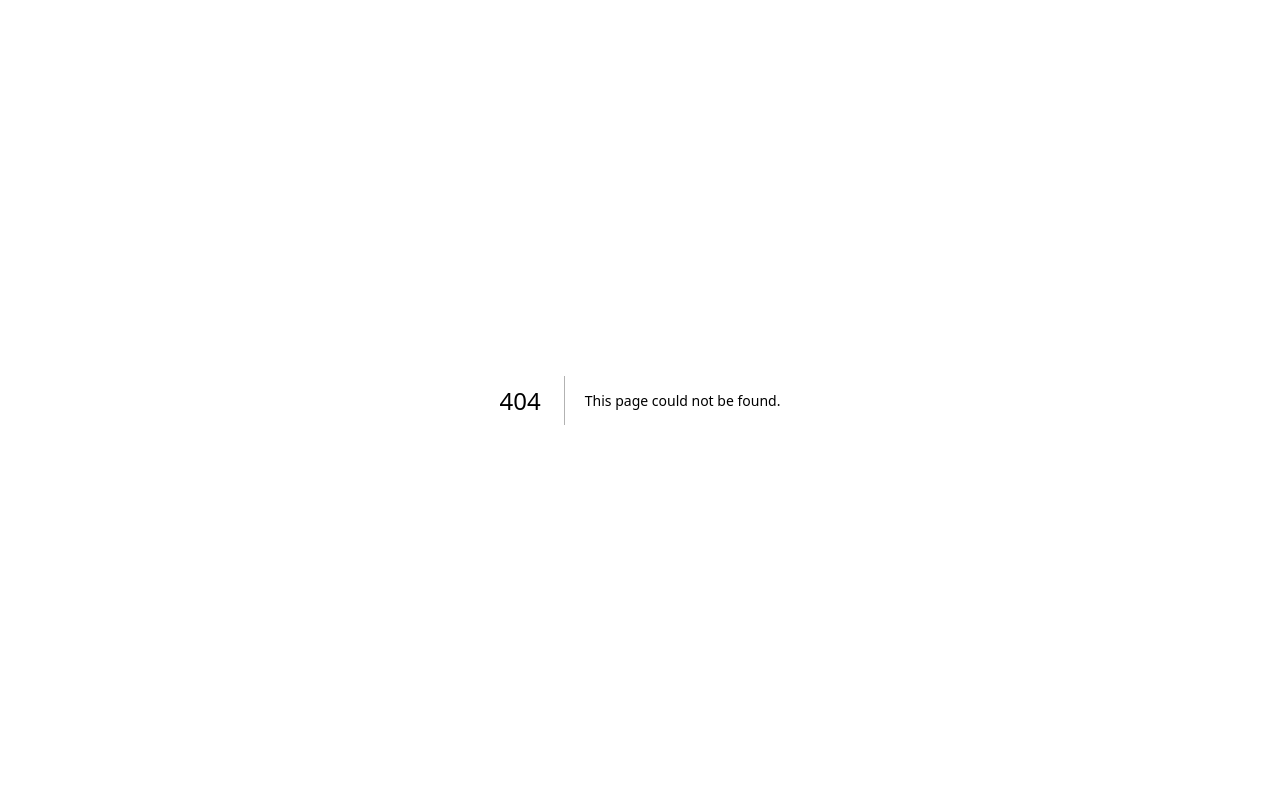
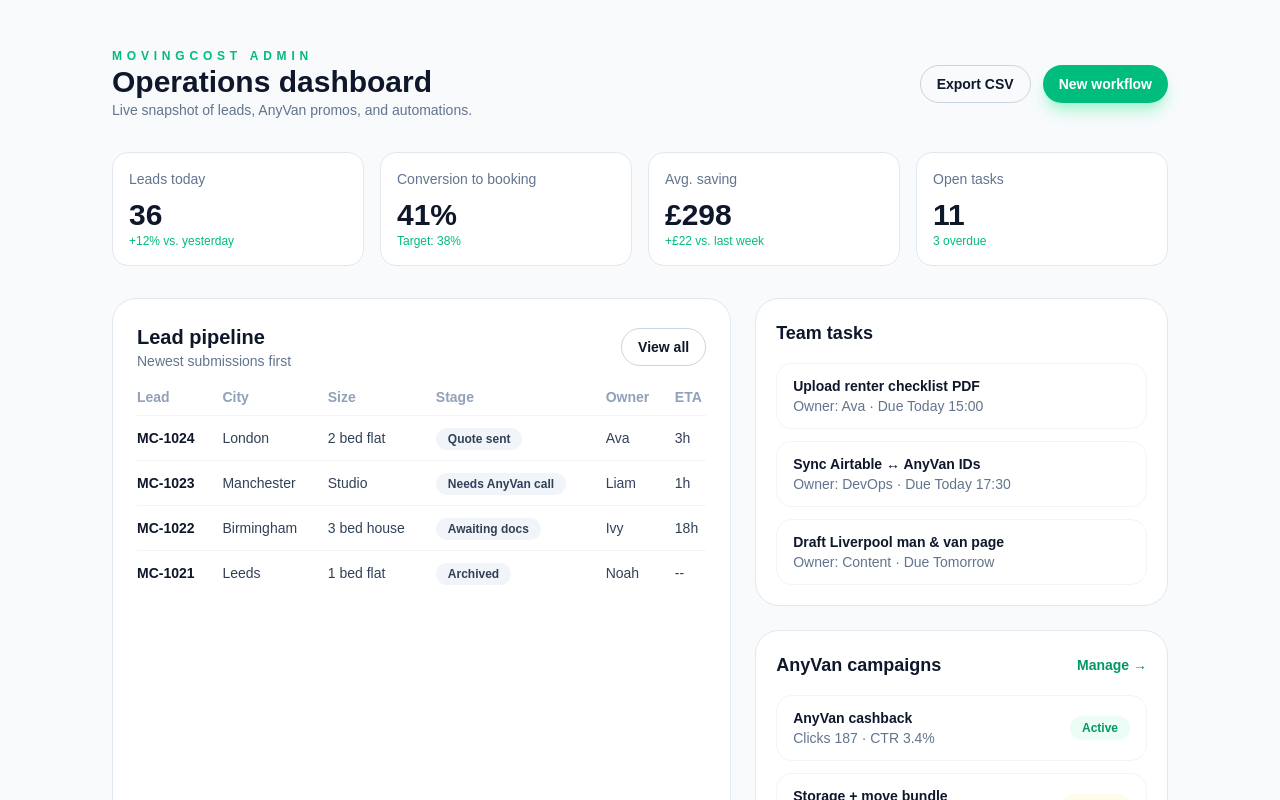
Before and after one commit to nadgobxe/movingcost-site, a Next.js app: page /dashboard in a window 1280 px wide. Before the commit this address had no page. Shown: the top 800 px of the page. Built offline with nearby package versions, Linux system fonts and the light colour scheme.

Commit message:
feat: add admin dashboard placeholder

```diff
--- /dev/null
+++ b/src/app/dashboard/page.tsx
@@ -0,0 +1,223 @@
+const metrics = [
+  { label: "Leads today", value: "36", delta: "+12% vs. yesterday" },
+  { label: "Conversion to booking", value: "41%", delta: "Target: 38%" },
+  { label: "Avg. saving", value: "£298", delta: "+£22 vs. last week" },
+  { label: "Open tasks", value: "11", delta: "3 overdue" },
+];
+
+const leads = [
+  {
+    id: "MC-1024",
+    city: "London",
+    size: "2 bed flat",
+    stage: "Quote sent",
+    owner: "Ava",
+    eta: "3h",
+  },
+  {
+    id: "MC-1023",
+    city: "Manchester",
+    size: "Studio",
+    stage: "Needs AnyVan call",
+    owner: "Liam",
+    eta: "1h",
+  },
+  {
+    id: "MC-1022",
+    city: "Birmingham",
+    size: "3 bed house",
+    stage: "Awaiting docs",
+    owner: "Ivy",
+    eta: "18h",
+  },
+  {
+    id: "MC-1021",
+    city: "Leeds",
+    size: "1 bed flat",
+    stage: "Archived",
+    owner: "Noah",
+    eta: "--",
+  },
+];
+
+const tasks = [
+  {
+    title: "Upload renter checklist PDF",
+    owner: "Ava",
+    due: "Today 15:00",
+  },
+  {
+    title: "Sync Airtable ↔ AnyVan IDs",
+    owner: "DevOps",
+    due: "Today 17:30",
+  },
+  {
+    title: "Draft Liverpool man & van page",
+    owner: "Content",
+    due: "Tomorrow",
+  },
+];
+
+const campaigns = [
+  {
+    name: "AnyVan cashback",
+    status: "Active",
+    clicks: 187,
+    ctr: "3.4%",
+  },
+  {
+    name: "Storage + move bundle",
+    status: "Paused",
+    clicks: 42,
+    ctr: "1.1%",
+  },
+  {
+    name: "Man & Van city drip",
+    status: "Draft",
+    clicks: 0,
+    ctr: "--",
+  },
+];
+
+export default function DashboardPage() {
+  return (
+    <div className="min-h-screen bg-slate-50 text-slate-900">
+      <main className="mx-auto max-w-6xl px-6 py-12 lg:px-12">
+        <header className="flex flex-col gap-4 sm:flex-row sm:items-center sm:justify-between">
+          <div>
+            <p className="text-xs font-semibold uppercase tracking-[0.4em] text-emerald-500">
+              movingcost admin
+            </p>
+            <h1 className="text-3xl font-semibold">Operations dashboard</h1>
+            <p className="text-sm text-slate-500">
+              Live snapshot of leads, AnyVan promos, and automations.
+            </p>
+          </div>
+          <div className="flex gap-3">
+            <button className="rounded-full border border-slate-300 px-4 py-2 text-sm font-semibold">
+              Export CSV
+            </button>
+            <button className="rounded-full bg-emerald-500 px-4 py-2 text-sm font-semibold text-white shadow-lg shadow-emerald-200">
+              New workflow
+            </button>
+          </div>
+        </header>
+
+        <section className="mt-8 grid gap-4 md:grid-cols-2 lg:grid-cols-4">
+          {metrics.map((metric) => (
+            <article
+              key={metric.label}
+              className="rounded-2xl border border-slate-200 bg-white p-4"
+            >
+              <p className="text-sm text-slate-500">{metric.label}</p>
+              <p className="mt-2 text-3xl font-semibold">{metric.value}</p>
+              <p className="text-xs text-emerald-500">{metric.delta}</p>
+            </article>
+          ))}
+        </section>
+
+        <section className="mt-8 grid gap-6 lg:grid-cols-[1.2fr_0.8fr]">
+          <article className="rounded-3xl border border-slate-200 bg-white p-6">
+            <div className="flex items-center justify-between">
+              <div>
+                <h2 className="text-xl font-semibold">Lead pipeline</h2>
+                <p className="text-sm text-slate-500">Newest submissions first</p>
+              </div>
+              <button className="rounded-full border border-slate-300 px-4 py-2 text-sm font-semibold">
+                View all
+              </button>
+            </div>
+            <div className="mt-4 overflow-x-auto">
+              <table className="w-full text-sm">
+                <thead>
+                  <tr className="text-left text-slate-400">
+                    <th className="pb-2 pr-4">Lead</th>
+                    <th className="pb-2 pr-4">City</th>
+                    <th className="pb-2 pr-4">Size</th>
+                    <th className="pb-2 pr-4">Stage</th>
+                    <th className="pb-2 pr-4">Owner</th>
+                    <th className="pb-2">ETA</th>
+                  </tr>
+                </thead>
+                <tbody>
+                  {leads.map((lead) => (
+                    <tr key={lead.id} className="border-t border-slate-100 text-slate-700">
+                      <td className="py-3 pr-4 font-semibold text-slate-900">
+                        {lead.id}
+                      </td>
+                      <td className="py-3 pr-4">{lead.city}</td>
+                      <td className="py-3 pr-4">{lead.size}</td>
+                      <td className="py-3 pr-4">
+                        <span className="rounded-full bg-slate-100 px-3 py-1 text-xs font-semibold">
+                          {lead.stage}
+                        </span>
+                      </td>
+                      <td className="py-3 pr-4">{lead.owner}</td>
+                      <td className="py-3">{lead.eta}</td>
+                    </tr>
+                  ))}
+                </tbody>
+              </table>
+            </div>
+          </article>
+
+          <div className="space-y-6">
+            <article className="rounded-3xl border border-slate-200 bg-white p-5">
+              <h2 className="text-lg font-semibold">Team tasks</h2>
+              <ul className="mt-4 space-y-3 text-sm">
+                {tasks.map((task) => (
+                  <li
+                    key={task.title}
+                    className="rounded-2xl border border-slate-100 px-4 py-3"
+                  >
+                    <p className="font-semibold text-slate-900">{task.title}</p>
+                    <p className="text-slate-500">
+                      Owner: {task.owner} · Due {task.due}
+                    </p>
+                  </li>
+                ))}
+              </ul>
+            </article>
+
+            <article className="rounded-3xl border border-slate-200 bg-white p-5">
+              <div className="flex items-center justify-between">
+                <h2 className="text-lg font-semibold">AnyVan campaigns</h2>
+                <button className="text-sm font-semibold text-emerald-600">
+                  Manage →
+                </button>
+              </div>
+              <ul className="mt-4 space-y-3 text-sm">
+                {campaigns.map((campaign) => (
+                  <li
+                    key={campaign.name}
+                    className="rounded-2xl border border-slate-100 px-4 py-3"
+                  >
+                    <div className="flex items-center justify-between">
+                      <div>
+                        <p className="font-semibold text-slate-900">{campaign.name}</p>
+                        <p className="text-slate-500">
+                          Clicks {campaign.clicks} · CTR {campaign.ctr}
+                        </p>
+                      </div>
+                      <span
+                        className={`rounded-full px-3 py-1 text-xs font-semibold ${
+                          campaign.status === "Active"
+                            ? "bg-emerald-50 text-emerald-600"
+                            : campaign.status === "Paused"
+                            ? "bg-amber-50 text-amber-600"
+                            : "bg-slate-100 text-slate-500"
+                        }`}
+                      >
+                        {campaign.status}
+                      </span>
+                    </div>
+                  </li>
+                ))}
+              </ul>
+            </article>
+          </div>
+        </section>
+      </main>
+    </div>
+  );
+}
```
